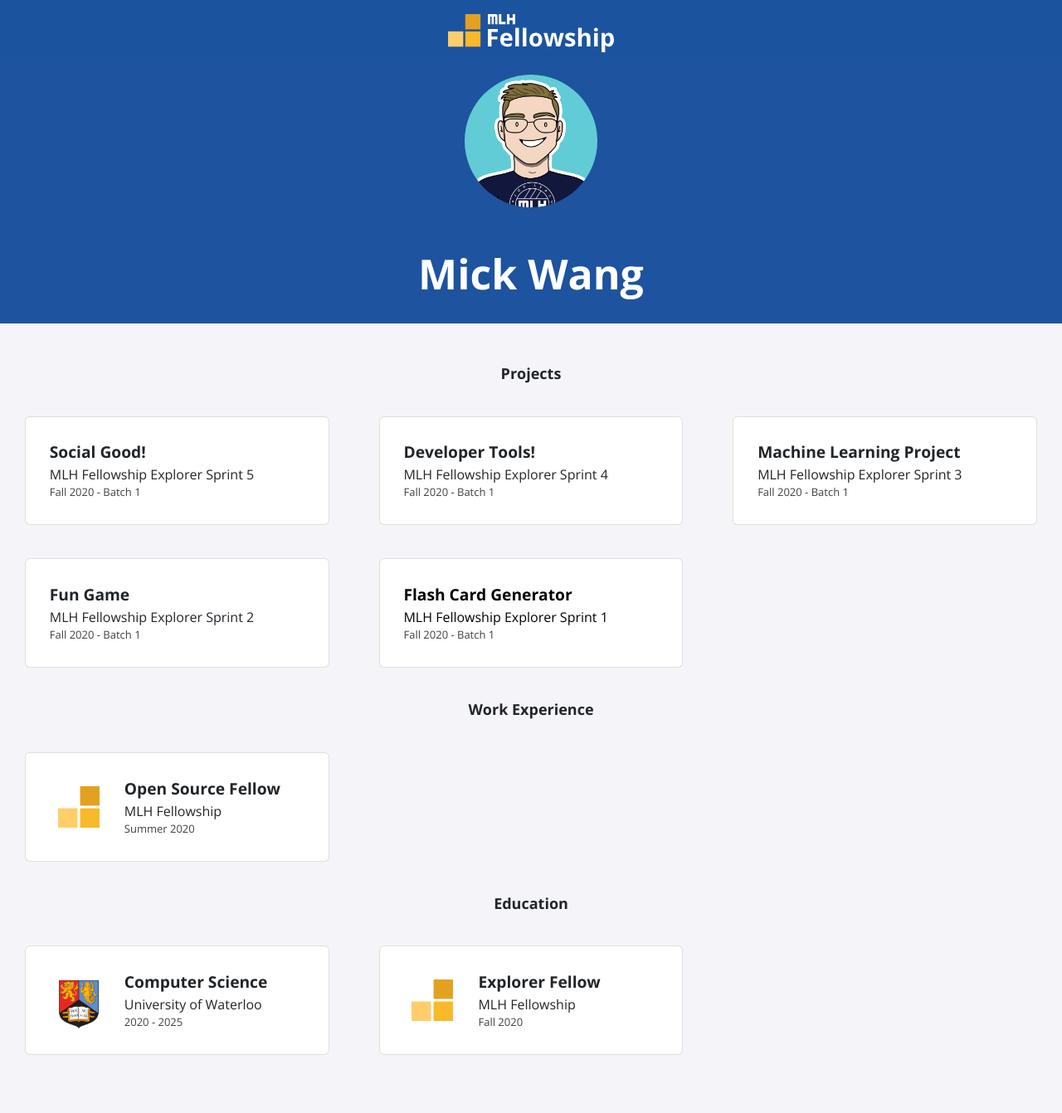
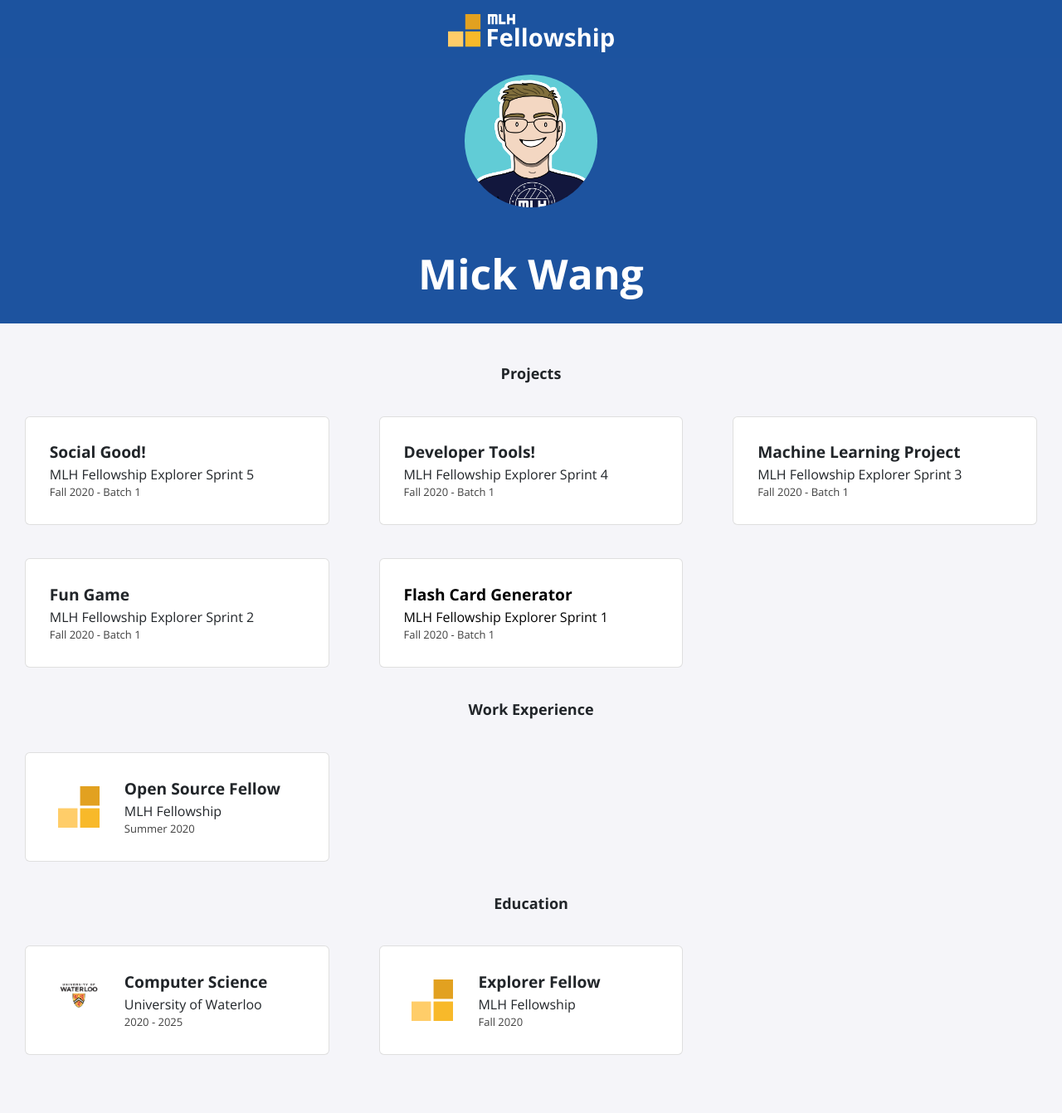
Before and after one commit to mwango-phoenix/mwango-phoenix.github.io, a Jekyll site: the page built from index.html, in a window 1280 px wide. Shown: the whole page at 83% size. Built offline with Jekyll 4.4.1, drawn with Linux system fonts in a browser that asks for light colours; nearby versions of some CDN libraries.

Commit message:
added uw logo

```diff
--- a/_data/education.yml
+++ b/_data/education.yml
@@ -1,7 +1,7 @@
 - course: Computer Science
   institute: University of Waterloo
   dates: 2020 - 2025
-  logo: uob.png
+  logo: uw.png
 
 - course: Explorer Fellow
   institute: MLH Fellowship
```
